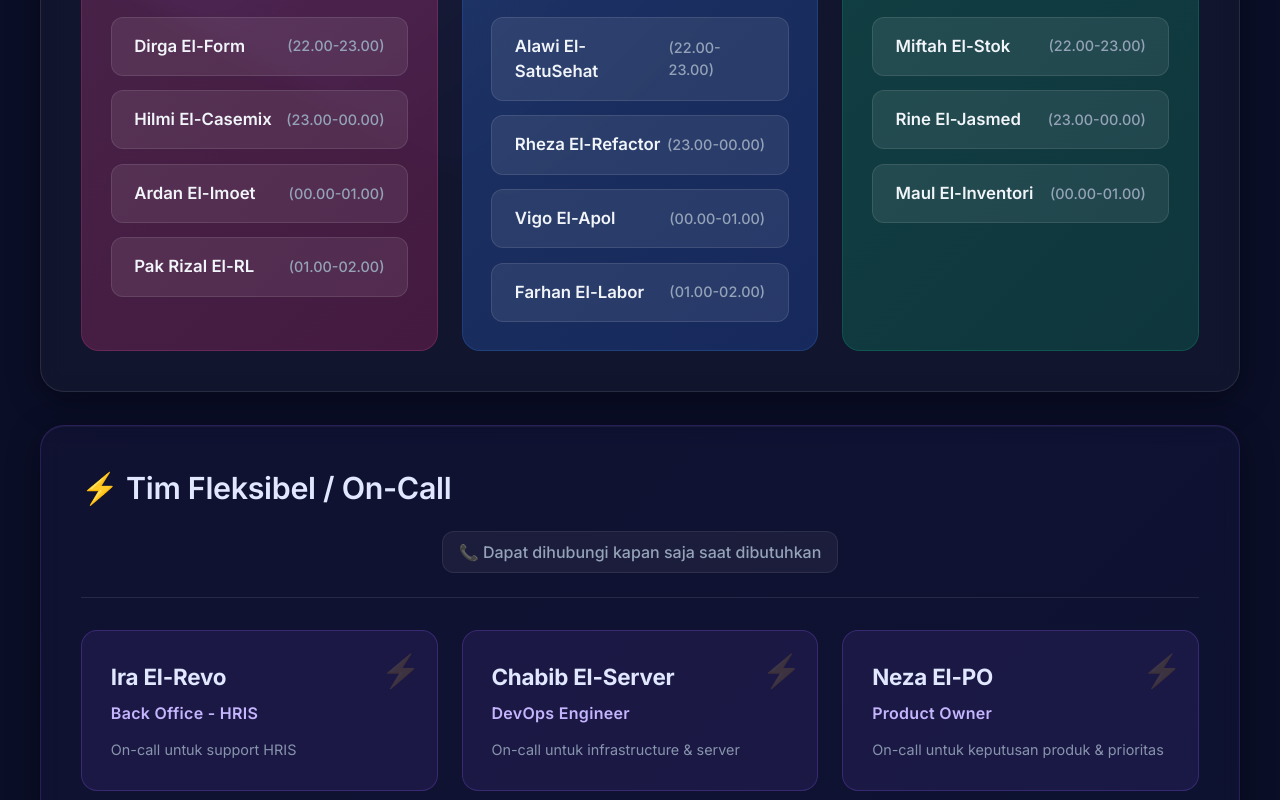
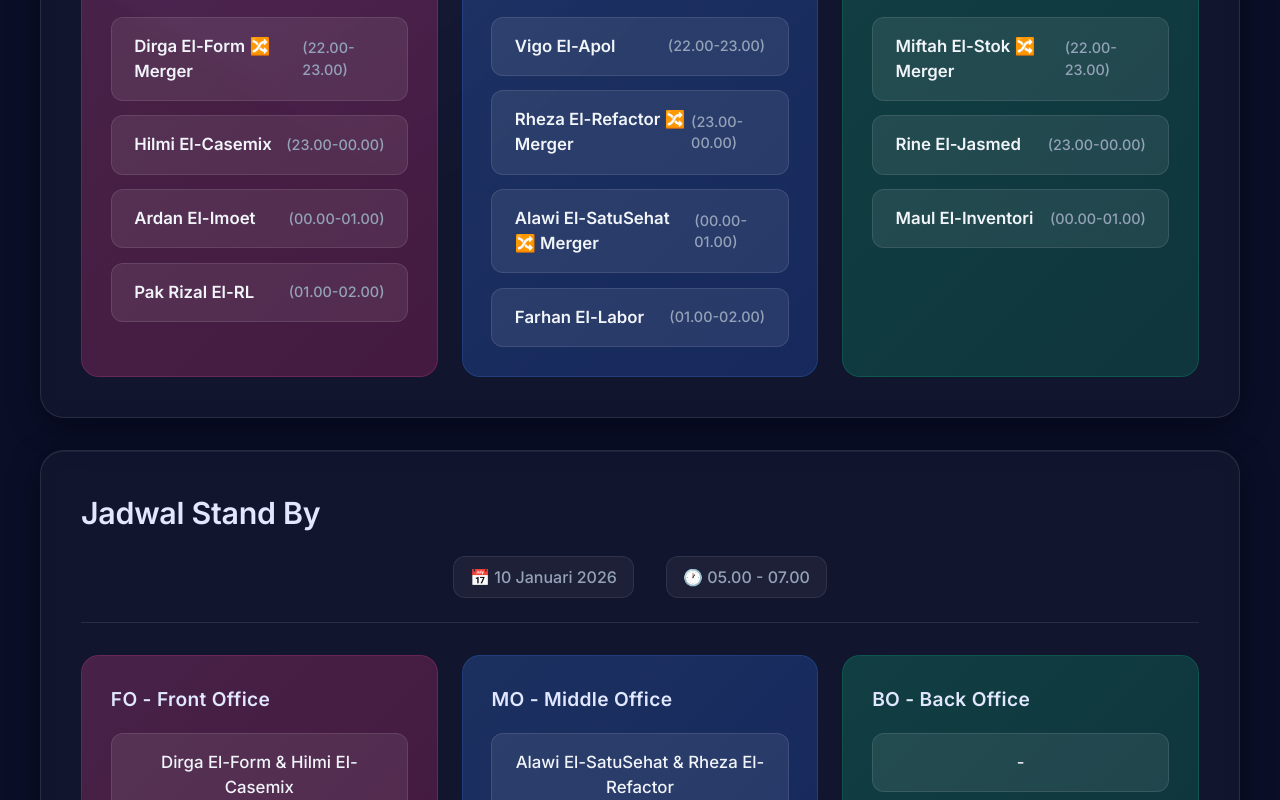
Before and after one commit to MaulanaRhezaArdiansyah/stand-by-schedule, a React (Vite) app: page / in a window 1280 px wide. Shown: the part 1620-2420 px from the top of the page. Built offline with nearby package versions, Linux system fonts and the light colour scheme.

Commit message:
add schedule

```diff
--- a/src/App.tsx
+++ b/src/App.tsx
@@ -63,22 +63,32 @@ function App() {
       time: '22.00 - 02.00',
       roles: {
         FO: [
-          { name: 'Dirga El-Form', time: '22.00-23.00' },
+          { name: 'Dirga El-Form 🔀 Merger', time: '22.00-23.00' },
           { name: 'Hilmi El-Casemix', time: '23.00-00.00' },
           { name: 'Ardan El-Imoet', time: '00.00-01.00' },
           { name: 'Pak Rizal El-RL', time: '01.00-02.00' }
         ],
         MO: [
-          { name: 'Alawi El-SatuSehat', time: '22.00-23.00' },
-          { name: 'Rheza El-Refactor', time: '23.00-00.00' },
-          { name: 'Vigo El-Apol', time: '00.00-01.00' },
+          { name: 'Vigo El-Apol', time: '22.00-23.00' },
+          { name: 'Rheza El-Refactor 🔀 Merger', time: '23.00-00.00' },
+          { name: 'Alawi El-SatuSehat 🔀 Merger', time: '00.00-01.00' },
           { name: 'Farhan El-Labor', time: '01.00-02.00' }
         ],
         BO: [
-          { name: 'Miftah El-Stok', time: '22.00-23.00' },
+          { name: 'Miftah El-Stok 🔀 Merger', time: '22.00-23.00' },
           { name: 'Rine El-Jasmed', time: '23.00-00.00' },
           { name: 'Maul El-Inventori', time: '00.00-01.00' }
         ]
+      }
+    },
+    {
+      title: 'Jadwal Stand By',
+      date: '10 Januari 2026',
+      time: '05.00 - 07.00',
+      roles: {
+        FO: 'Dirga El-Form & Hilmi El-Casemix',
+        MO: 'Alawi El-SatuSehat & Rheza El-Refactor',
+        BO: '-'
       }
     }
   ]
```
